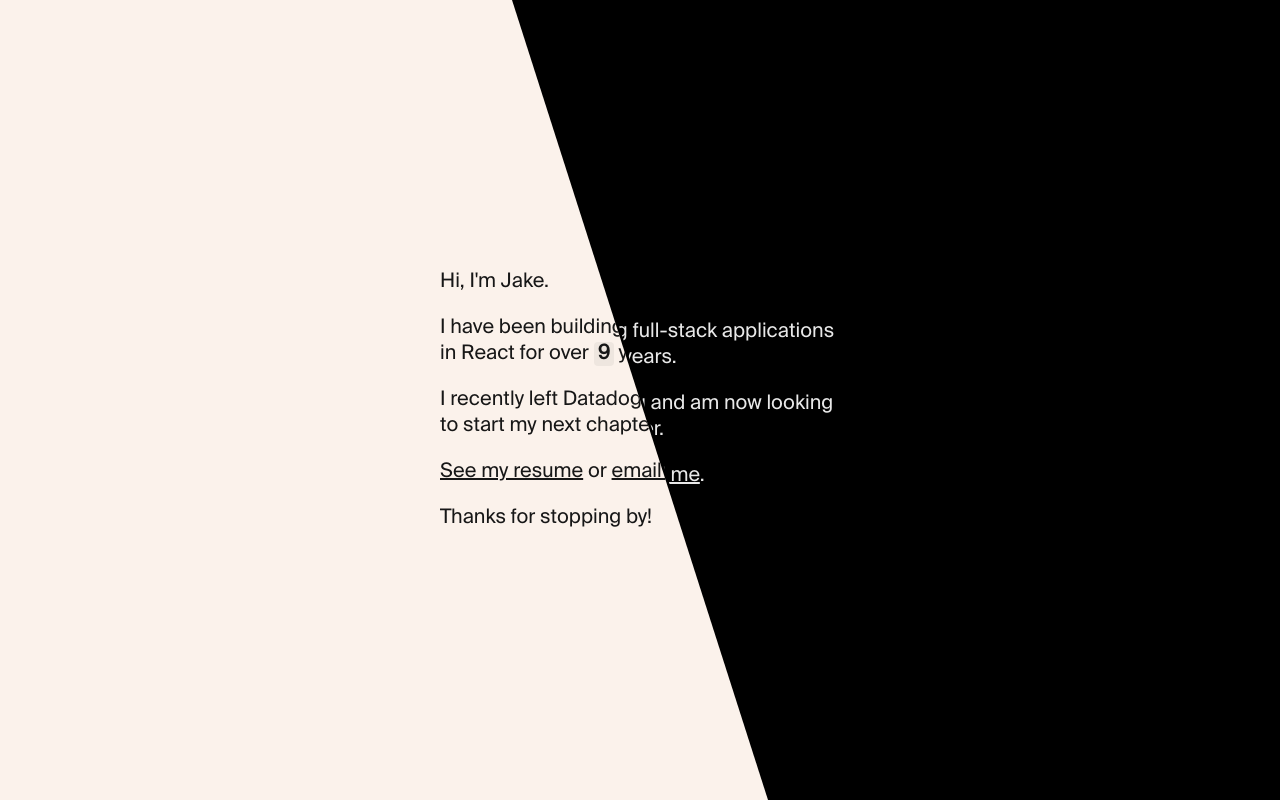
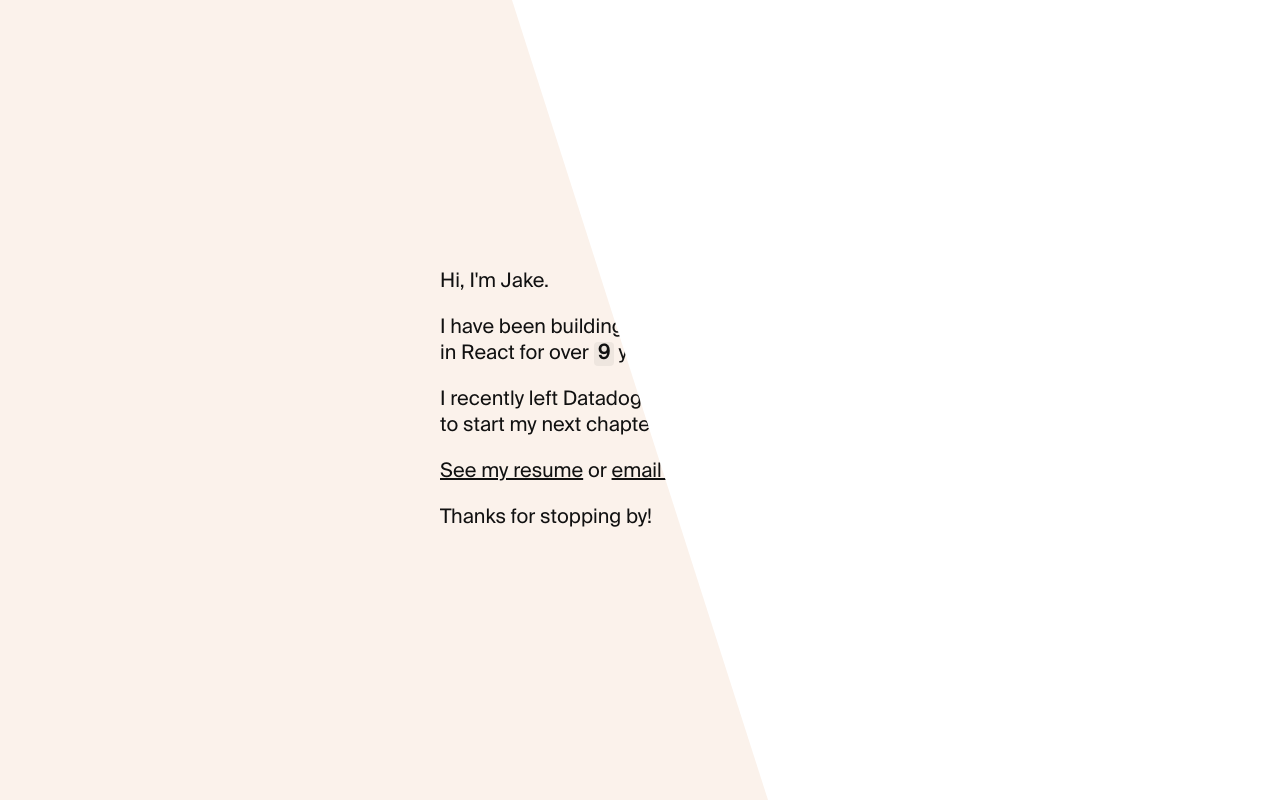
Before and after one commit to jnelken/portfolio-2025, a Next.js app: page / in a window 1280 px wide. Built offline with nearby package versions, Linux system fonts and the light colour scheme.

Commit message:
Fix inversion

```diff
--- a/components/pages/Landing.tsx
+++ b/components/pages/Landing.tsx
@@ -7,25 +7,11 @@ import { EMAIL_ADDRESS } from '@/lib/constants/info.constants';
 
 const LINK_STYLE = {
   textDecoration: 'underline',
-  color: 'var(--foreground)',
+  // Inherit from the container so links match section intent
+  color: 'currentColor',
 };
 
-const invertHexColor = (hex: string): string => {
-  // Remove the # if present
-  const cleanHex = hex.replace('#', '');
 
-  // Convert to RGB
-  const r = parseInt(cleanHex.substr(0, 2), 16);
-  const g = parseInt(cleanHex.substr(2, 2), 16);
-  const b = parseInt(cleanHex.substr(4, 2), 16);
-
-  // Invert each component
-  const invertedR = (255 - r).toString(16).padStart(2, '0');
-  const invertedG = (255 - g).toString(16).padStart(2, '0');
-  const invertedB = (255 - b).toString(16).padStart(2, '0');
-
-  return `#${invertedR}${invertedG}${invertedB}`;
-};
 
 const containerStyles = {
   position: 'relative' as const,
@@ -90,7 +76,7 @@ export default function Landing() {
       justify="center"
       align="center"
       style={{
-        backgroundColor: invertHexColor('#ffffff'),
+        backgroundColor: 'var(--background)',
         width: '100%',
         height: '100%',
         ...containerStyles,
--- a/hooks/useClipPathEffect.ts
+++ b/hooks/useClipPathEffect.ts
@@ -60,6 +60,8 @@ export const createDarkOnLightStyle = (
       [0, 100],
     ]),
     backgroundColor: backgroundColor,
+    // Force readable text on light/cream backgrounds regardless of global theme
+    color: '#111',
   };
 };
 
@@ -83,6 +85,8 @@ export const createLightOnDarkStyle = (
       [100, 100],
       [finalA, 100],
     ]),
+    // Declare black text so the invert filter yields white on dark regions
+    color: '#000',
     filter: 'invert(1)',
   };
 };
```
